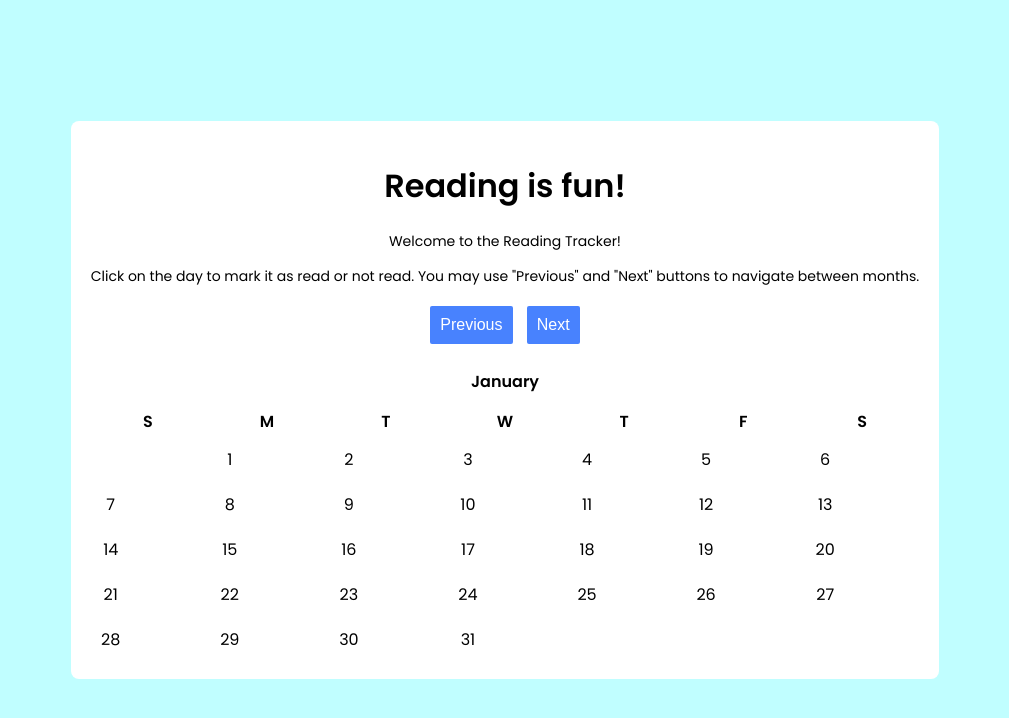
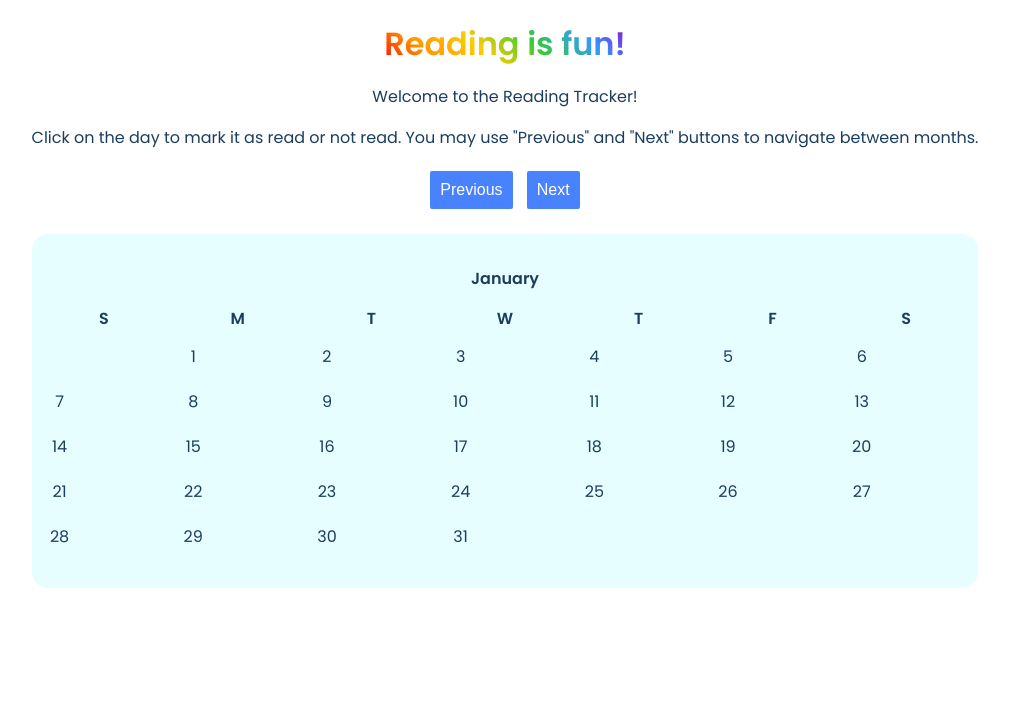
Before and after one commit to abhisheksoni27/reading-is-fun, a plain HTML site: page index.html in a window 1280 px wide. Shown: the whole page, without its empty margins (135-1144 px from the left). Drawn offline with Linux system fonts and the light colour scheme.

Commit message:
update styles

```diff
--- a/styles.css
+++ b/styles.css
@@ -3,15 +3,22 @@ body {
     background-color: #f0f0f0;
     margin: 0;
     display: flex;
-    align-items: center;
     justify-content: center;
     height: 100vh;
-    background-color: rgb(192, 254, 255);
+    background-color: #fff;
+    color: #1b3d5e;
 }
+
+ h1 {
+     background: linear-gradient(45deg, #ff0000, #ff9900, #ffcc00, #33cc33, #3399ff, #9900cc);
+     -webkit-background-clip: text;
+     color: transparent;
+     display: inline-block;
+     margin:0;
+ }
 
 .container {
     text-align: center;
-    background-color: #fff;
     padding: 20px;
     border-radius: 8px;
 }
@@ -32,6 +39,9 @@ button {
     grid-template-columns: repeat(7, 1fr);
     gap: 5px;
     margin-top: 20px;
+    background-color: #48f5fe22;
+    border-radius: 1rem;
+    padding: 2rem 0.5rem;
 }
 
 .day {
@@ -63,7 +73,3 @@ button {
     text-transform: uppercase;
     font-weight: bold;
 }
-
-p{
-    font-size: 14px;
-}
```
